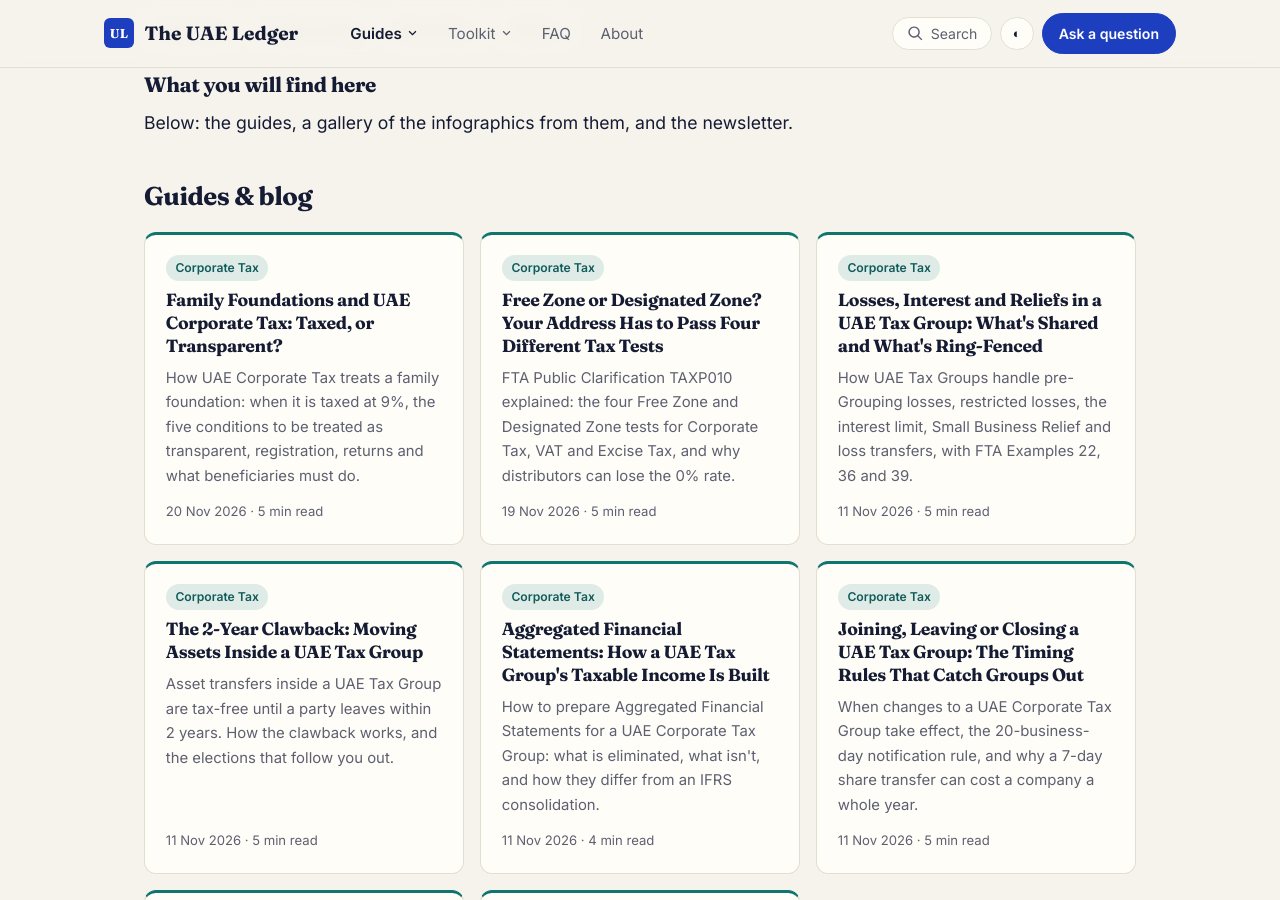
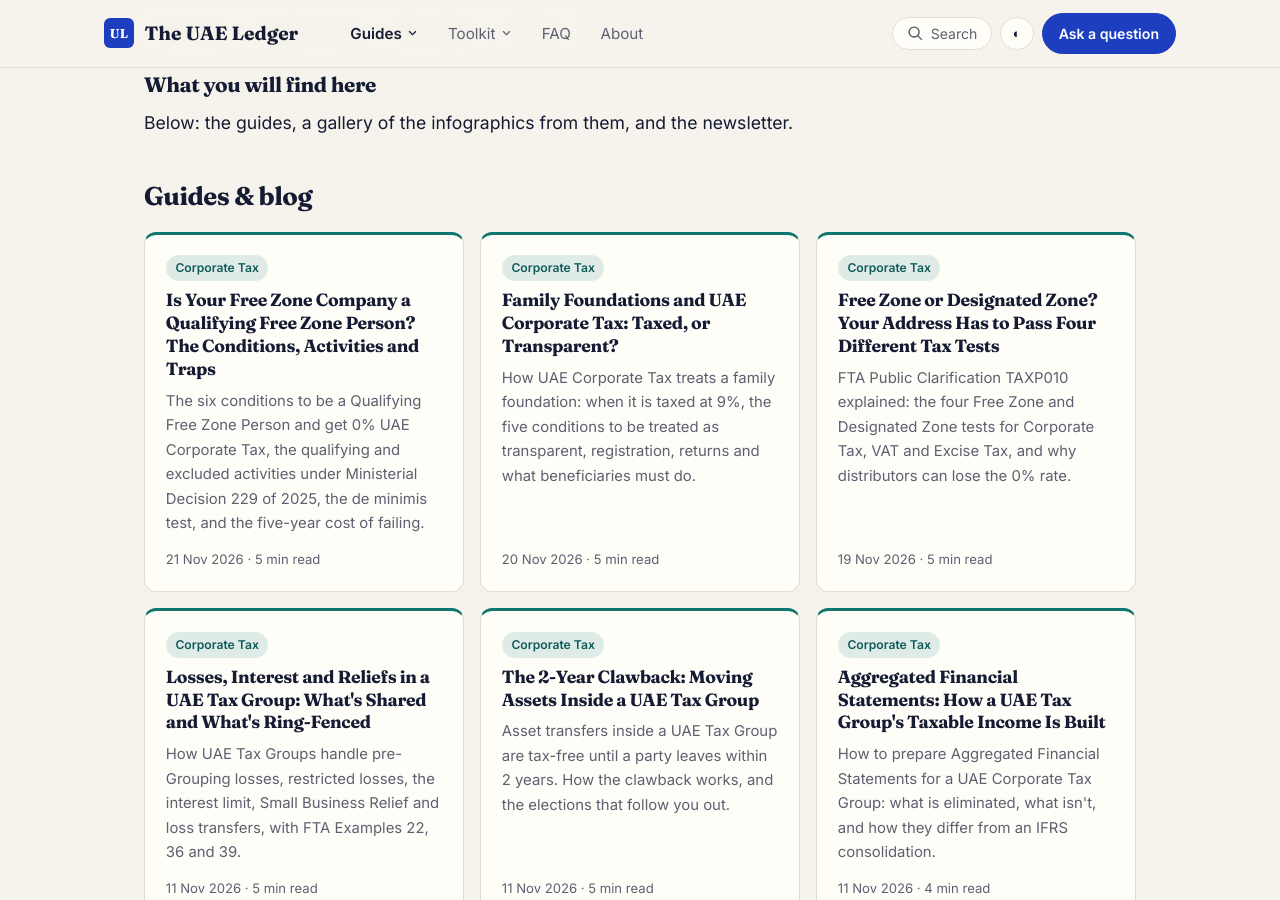
Before and after one commit to MelvinJose108/melvinjose.github.io, a Jekyll site: the page built from corporate-tax/index.html, in a window 1280 px wide and 900 px high, scrolled down 798 px. Built offline with Jekyll 4.4.1, drawn with Linux system fonts in a browser that asks for light colours; part of the change alters nothing that is shown; some of the changed text lies outside the part shown.

Commit message:
Add Qualifying Free Zone Person conditions guide (#67)
Claude-Session: https://claude.ai/code/session_01EBT4cYX72Yrwk4UFZtHLjU

Co-authored-by: Claude <noreply@anthropic.com>

```diff
--- a/_data/gallery.yml
+++ b/_data/gallery.yml
@@ -135,3 +135,11 @@
   caption: "Vending machine sales under FTA Directive No. 8 of 2026"
   topic: "VAT"
   post: /guides/uae-vat-vending-machines-directive-8-2026/
+- image: /assets/images/free-zones/qfzp-conditions.webp
+  caption: "Six conditions to be a Qualifying Free Zone Person"
+  topic: "Corporate Tax"
+  post: /guides/qualifying-free-zone-person-conditions/
+- image: /assets/images/free-zones/qfzp-activities.webp
+  caption: "Qualifying and excluded activities under Ministerial Decision 229 of 2025"
+  topic: "Corporate Tax"
+  post: /guides/qualifying-free-zone-person-conditions/
--- /dev/null
+++ b/_posts/2026-11-21-qualifying-free-zone-person-conditions.md
@@ -0,0 +1,104 @@
+---
+title: "Is Your Free Zone Company a Qualifying Free Zone Person? The Conditions, Activities and Traps"
+date: 2026-11-21 09:00:00 +0400
+seo_title: "Qualifying Free Zone Person (QFZP) Conditions in the UAE"
+topic: "Corporate Tax"
+description: "The six conditions to be a Qualifying Free Zone Person and get 0% UAE Corporate Tax, the qualifying and excluded activities under Ministerial Decision 229 of 2025, the de minimis test, and the five-year cost of failing."
+reviewed: 2026-11-21
+image: /assets/images/free-zones/qfzp-cover.png
+tldr: "A free zone company only pays 0% Corporate Tax if it is a Qualifying Free Zone Person (QFZP): it must keep adequate substance in the free zone, earn Qualifying Income, keep non-qualifying revenue within the lower of 5% of total revenue or AED 5 million, not elect the standard rates, follow transfer pricing rules, and prepare audited financial statements. The 0% covers Qualifying Income only. Failing any condition removes QFZP status from the start of that tax period and for the next four."
+faq:
+  - q: "Is every company in a UAE free zone taxed at 0%?"
+    a: "No. Only a Qualifying Free Zone Person that meets every condition gets 0%, and only on its Qualifying Income. Other taxable income is taxed at 9%, and a free zone company that doesn't qualify is taxed at the standard rates."
+  - q: "What is the de minimis rule for Qualifying Free Zone Persons?"
+    a: "Non-qualifying revenue in a tax period must not exceed 5% of total revenue or AED 5 million, whichever is lower. Breaching it costs QFZP status for that period and the next four."
+  - q: "Can a Qualifying Free Zone Person sell to individuals?"
+    a: "Dealings with individuals are an excluded activity under Ministerial Decision No. 229 of 2025, with narrow exceptions for certain ship, fund management, wealth management and aircraft activities. Income from them counts as non-qualifying revenue."
+  - q: "Does a Qualifying Free Zone Person need audited financial statements?"
+    a: "Yes. Ministerial Decision No. 229 of 2025 requires every Qualifying Free Zone Person to prepare audited financial statements in accordance with Ministerial Decision No. 84 of 2025, whatever its revenue."
+  - q: "Is my free zone a qualifying free zone?"
+    a: "The test is on the company, not the zone. The zone must be a Free Zone for Corporate Tax purposes, which your free zone authority can confirm, and the company must then meet the QFZP conditions itself."
+---
+
+"We're in a free zone, so we pay 0%." It's the most common Corporate Tax assumption I see, and it's wrong more often than people expect.
+
+The 0% rate belongs to a **Qualifying Free Zone Person (QFZP)**, not to the licence or the zone. A company has to earn it by meeting every condition, in every tax period. And the 0% only applies to **Qualifying Income**. Anything else it earns is taxed at 9%.
+
+### First: it's the company that qualifies, not the zone
+
+People search for "is my free zone a qualifying free zone". There's no such category. Two separate things have to be true:
+
+1. **The zone** must be a Free Zone for Corporate Tax purposes. Your free zone authority can confirm it. ([The four zone tests]({% post_url 2026-11-19-free-zone-vs-designated-zone-uae-tax %}))
+2. **The company** must meet the QFZP conditions below.
+
+### The six conditions
+
+![The six conditions to be a Qualifying Free Zone Person under Article 18 of the Corporate Tax Law]({{ '/assets/images/free-zones/qfzp-conditions.webp' | relative_url }})
+{: width="1600" height="900" loading="lazy" decoding="async"}
+
+1. **Adequate substance in the free zone.** Its core income-generating activities happen in the free zone, with enough qualified full-time staff, assets and operating spending for the business. A registered address with no people doesn't pass.
+2. **It earns Qualifying Income.** Broadly, income from transactions with other Free Zone Persons, and from qualifying activities with anyone else, as long as the activity isn't an excluded one.
+3. **Non-qualifying revenue stays within de minimis.** It must not exceed **5% of total revenue or AED 5 million, whichever is lower**.
+4. **It hasn't elected the standard rates.** Opting into the normal 9% regime gives up QFZP status.
+5. **It follows transfer pricing rules.** Related-party transactions at arm's length, with a Master File and Local File where the thresholds require them.
+6. **It prepares audited financial statements.** Ministerial Decision No. 229 of 2025 requires them for every QFZP, in line with **Ministerial Decision No. 84 of 2025**, regardless of revenue.
+
+### Which activities qualify, and which never do
+
+**Ministerial Decision No. 229 of 2025** replaced the 2023 list in September 2025, with effect from 1 June 2023.
+
+![Qualifying and excluded activities for a Qualifying Free Zone Person under Ministerial Decision No. 229 of 2025]({{ '/assets/images/free-zones/qfzp-activities.webp' | relative_url }})
+{: width="1600" height="900" loading="lazy" decoding="async"}
+
+**Qualifying activities:**
+
+- manufacturing of goods or materials, and processing of goods or materials
+- trading of qualifying commodities
+- holding shares and other securities for investment
+- ownership, management and operation of ships
+- reinsurance, fund management, and wealth and investment management services
+- headquarter services to related parties
+- treasury and financing services to related parties, or for its own account
+- financing and leasing of aircraft
+- distribution of goods or materials in or from a Designated Zone
+- logistics services
+- activities ancillary to any of the above
+
+**Excluded activities:**
+
+- dealings with individuals, except certain ship, fund management, wealth management and aircraft activities
+- banking
+- insurance, except where it falls within reinsurance or headquarter services
+- finance and leasing, except the qualifying ones above
+- owning or operating immovable property, except commercial property in a free zone transacted with Free Zone Persons
+- activities ancillary to these
+
+### The traps that cost the 0%
+
+**Selling to individuals.** A free zone trader whose customers include walk-in or online retail buyers is dealing with individuals. That revenue is non-qualifying, and it counts against the de minimis limit.
+
+**Distribution outside a Designated Zone.** Distribution only qualifies if it runs in or from a zone that is a Designated Zone for Corporate Tax, the goods are imported through that zone, and the buyer resells or processes them. ([Distribution conditions]({% post_url 2026-11-19-free-zone-vs-designated-zone-uae-tax %}))
+
+**Commodity trading by a logistics-heavy business.** Trading of qualifying commodities doesn't qualify if 51% or more of the company's revenue in the tax period comes from distribution, warehousing, logistics or inventory management.
+
+**Breaching de minimis by a small amount.** On AED 40 million of revenue, the limit is AED 2 million (5%). On AED 200 million, it's AED 5 million (the cap). One unusual contract can tip a company over.
+
+**Skipping the audit.** No audited financial statements, no QFZP status, however clean the activities are.
+
+### The cost of failing: five years, not one
+
+If a QFZP fails any condition at any point in a tax period, it **stops being a QFZP from the start of that tax period and for the next four**. That's five tax periods at the standard rates.
+
+A rough sense of scale: a free zone company with AED 10 million of taxable income pays nothing as a QFZP. Taxed at the standard rates, the tax is 9% on everything above AED 375,000, about **AED 866,000 a year**, or over **AED 4.3 million** across the five periods.
+
+### What to do now
+
+1. **Classify every revenue stream** as qualifying, excluded or other, and record why. Check customer types, especially individuals.
+2. **Calculate de minimis each quarter**, not just at year end, so you see a breach coming.
+3. **Document substance:** who does the core work, where they sit, and what assets and spending are in the free zone.
+4. **Check the zone,** and if you distribute goods, whether it's a Designated Zone for Corporate Tax.
+5. **Book the audit,** and make sure your transfer pricing files are in order.
+
+The [Compliance Checker]({{ '/compliance-check/' | relative_url }}) shows which Corporate Tax, audit and transfer pricing obligations apply to your business, and the [Tax Calculator]({{ '/calculator/' | relative_url }}) works out QFZP tax.
+
+**Sources:** Federal Decree-Law No. 47 of 2022 (Corporate Tax Law), Article 18; Cabinet Decision No. 100 of 2023 on Qualifying Income; [Ministerial Decision No. 229 of 2025](https://mof.gov.ae/wp-content/uploads/2025/09/EN-Ministerial-Decision-No.-229-of-2025-Regarding-Qualifying-Activities-and-Excluded-Activities.pdf) on Qualifying Activities and Excluded Activities; Ministerial Decision No. 84 of 2025 on audited financial statements; FTA Corporate Tax Guide on Free Zone Persons.
```
Also changed, not shown: assets/images/free-zones/qfzp-activities.webp (added), assets/images/free-zones/qfzp-conditions.webp (added), assets/images/free-zones/qfzp-cover.png (added).
